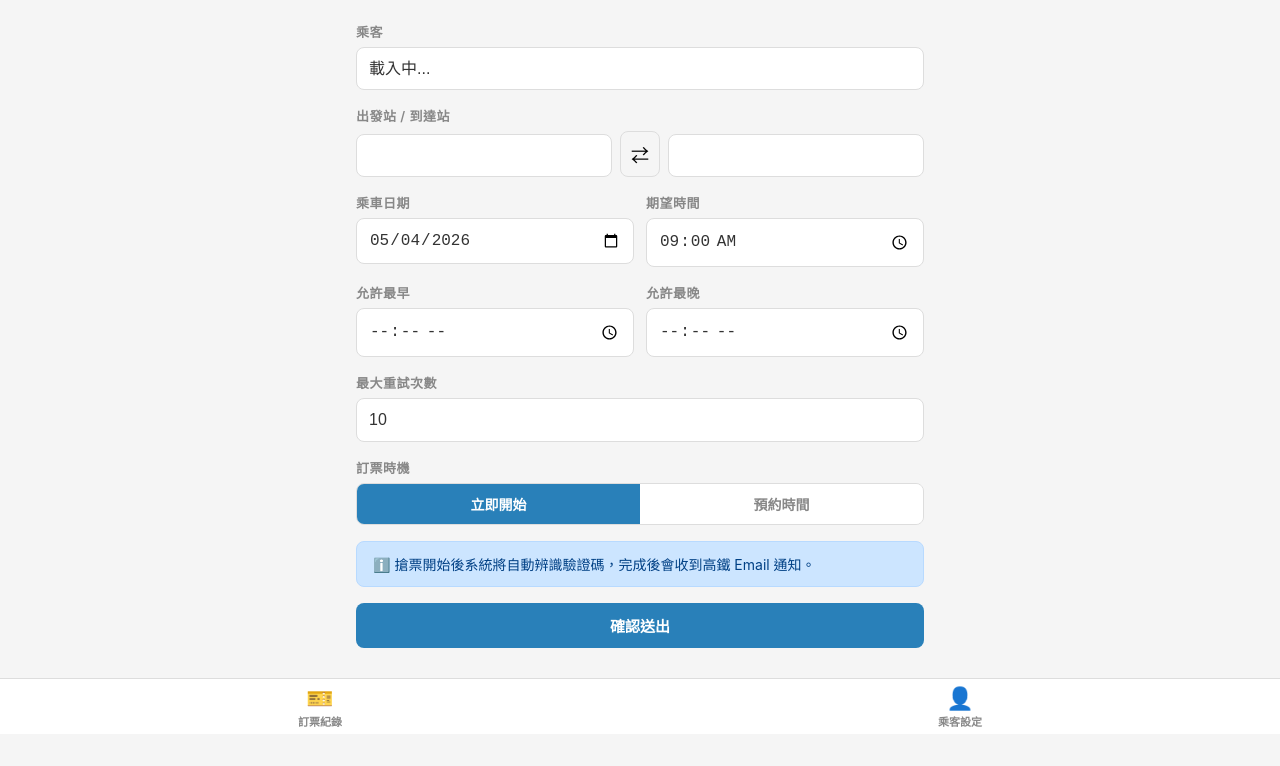
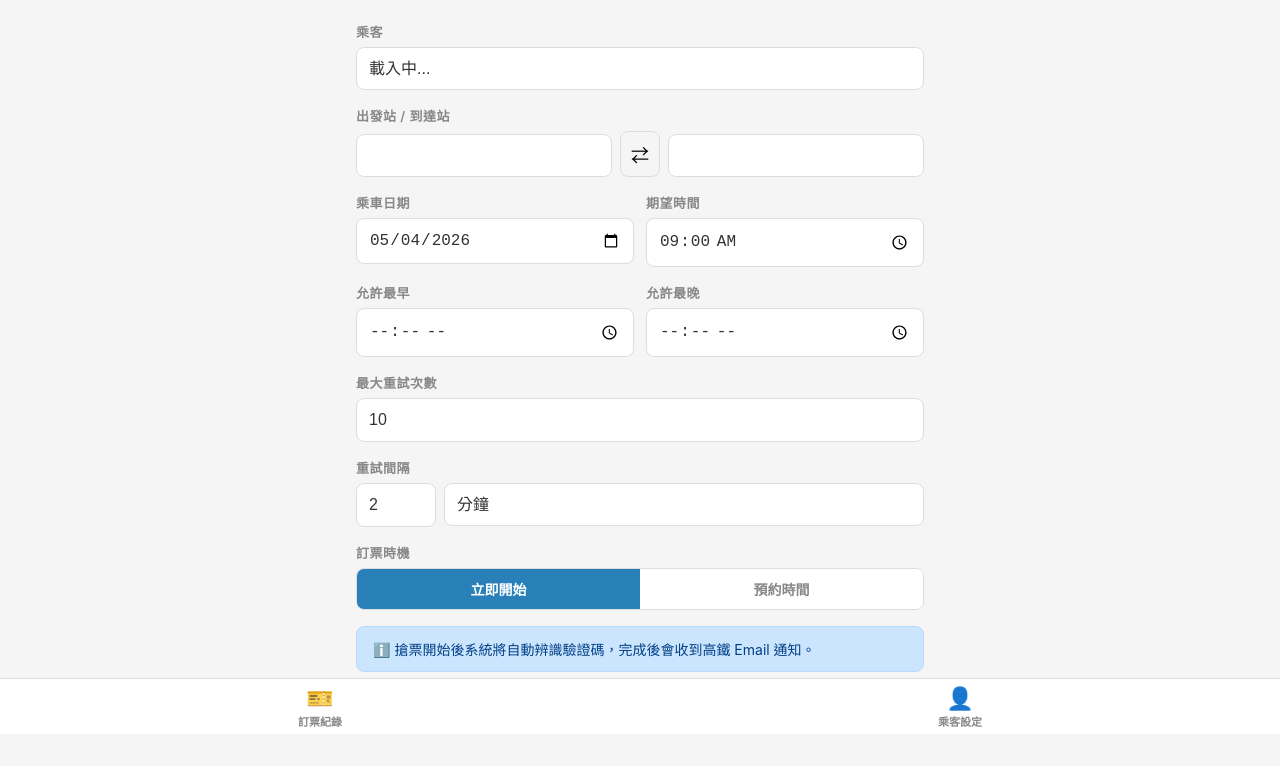
Before and after one commit to joseph101039/thsrc, a website: page ui/booking.html in a window 1280 px wide. Shown: the part 66-832 px from the top of the page. Before the commit the page ends 810 px from the top, so only its background shows below. Drawn offline with Linux system fonts and the light colour scheme; sample sign-in values are in the browser's storage.

Commit message:
feat: add retry interval field to booking form

```diff
--- a/ui/booking.html
+++ b/ui/booking.html
@@ -61,6 +61,17 @@
     </div>
 
     <div class="form-group">
+      <label>重試間隔</label>
+      <div style="display:flex;gap:8px;align-items:center">
+        <input type="number" id="b-retry-wait-value" value="2" min="1" max="60" style="width:80px">
+        <select id="b-retry-wait-unit">
+          <option value="minute">分鐘</option>
+          <option value="second">秒</option>
+        </select>
+      </div>
+    </div>
+
+    <div class="form-group">
       <label>訂票時機</label>
       <div class="toggle-group">
         <button id="btn-immediate" class="active" onclick="setMode('immediate')">立即開始</button>
```
